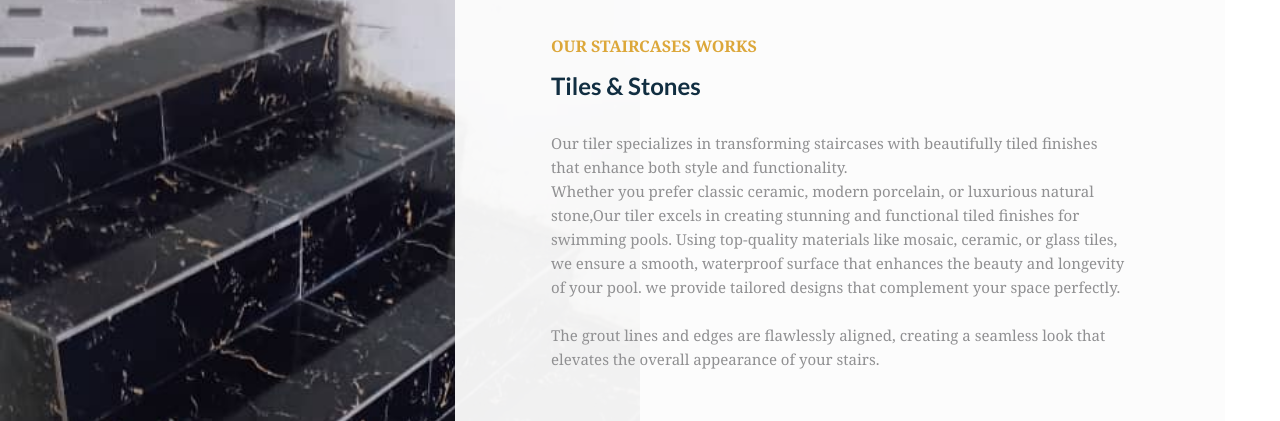
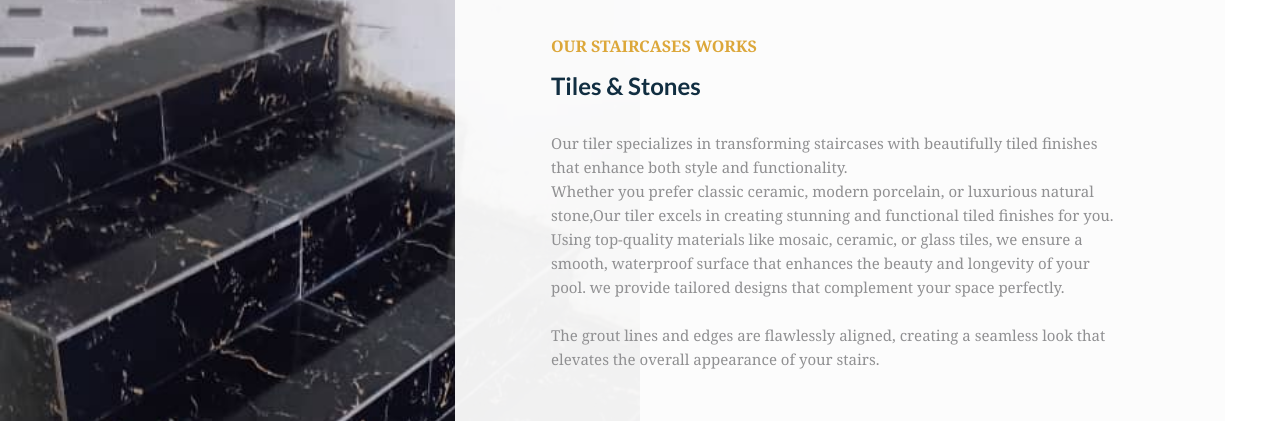
Before and after one commit to evansbafoe/medab-tiling-stones, a website: page about.html in a window 1280 px wide. Shown: the part 2460-2881 px from the top of the page. Drawn offline with Linux system fonts and the light colour scheme.

Commit message:
Update about.html

```diff
--- a/about.html
+++ b/about.html
@@ -183,7 +183,7 @@
                             <div class="dining-caption">
                                 <span>Our staircases works</span>
                                 <h3>Tiles & Stones</h3>
-                                <p>Our tiler specializes in transforming staircases with beautifully tiled finishes that enhance both style and functionality.<br> Whether you prefer classic ceramic, modern porcelain, or luxurious natural stone,Our tiler excels in creating stunning and functional tiled finishes for swimming pools. Using top-quality materials like mosaic, ceramic, or glass tiles, we ensure a smooth, waterproof surface that enhances the beauty and longevity of your pool. we provide tailored designs that complement your space perfectly.<br>
+                                <p>Our tiler specializes in transforming staircases with beautifully tiled finishes that enhance both style and functionality.<br> Whether you prefer classic ceramic, modern porcelain, or luxurious natural stone,Our tiler excels in creating stunning and functional tiled finishes for you. Using top-quality materials like mosaic, ceramic, or glass tiles, we ensure a smooth, waterproof surface that enhances the beauty and longevity of your pool. we provide tailored designs that complement your space perfectly.<br>
  <br>The grout lines and edges are flawlessly aligned, creating a seamless look that elevates the overall appearance of your stairs.</p><a href="stairscass.html" class="btn border-btn">View More <i class="ti-angle-right"></i> </a>
                             </div>
                         </div>
```
